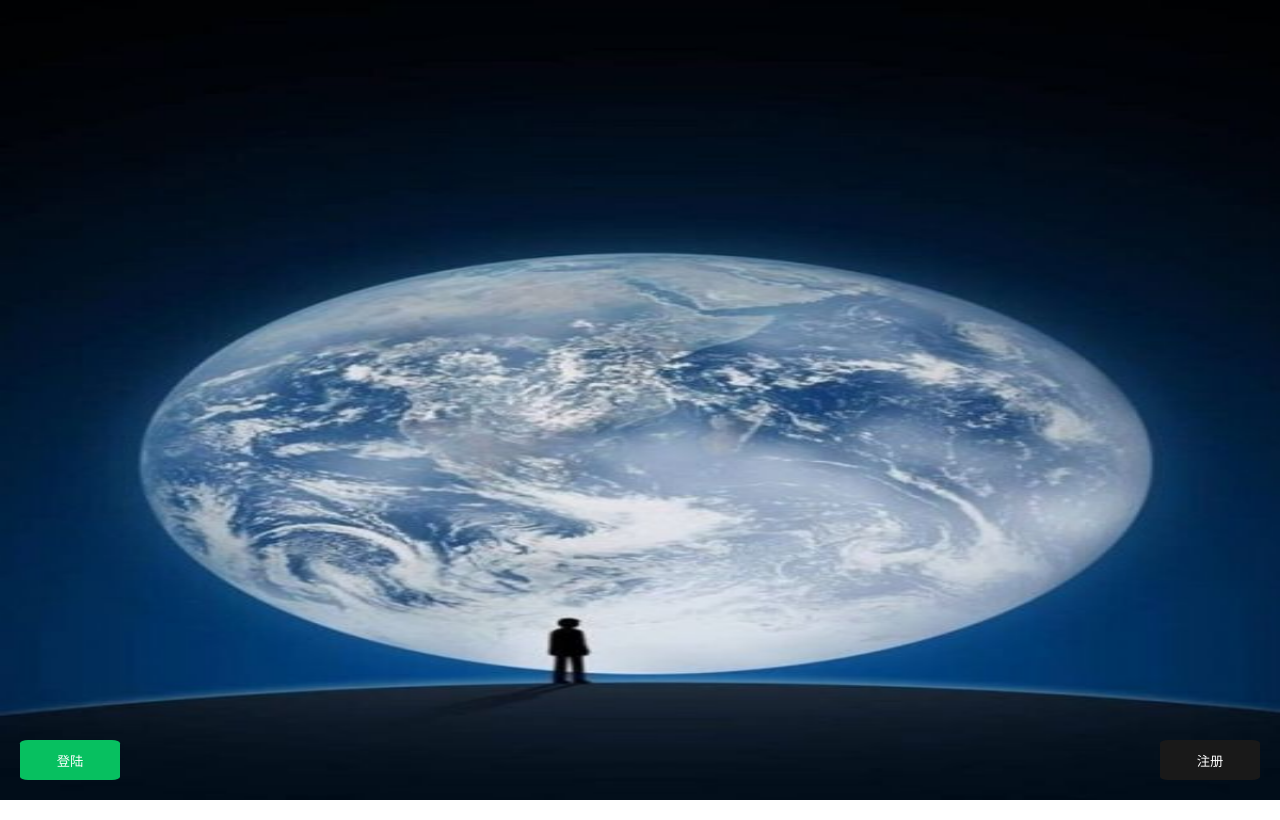
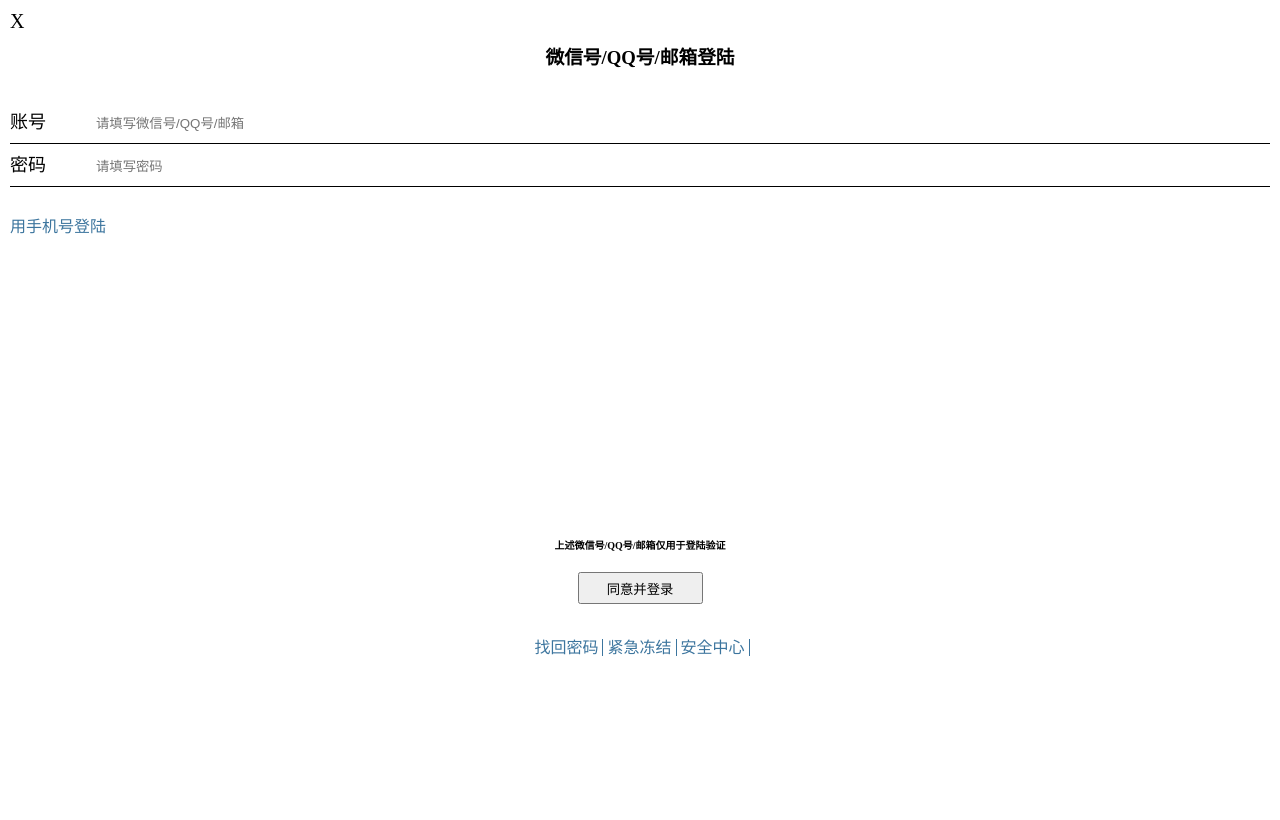
Before and after one commit to xiehuan123/chatSystem, a Vue app: page /weixin in a window 1280 px wide. Built offline with nearby package versions, Linux system fonts and the light colour scheme.

Commit message:
登陆页面和开始页开发完毕

```diff
--- a/src/App.vue
+++ b/src/App.vue
@@ -7,7 +7,9 @@
 <template>
   <div id="app">
    <!-- <router-view></router-view> -->
-  <Index></Index>
+  <!-- <Index></Index>
+   -->
+   <Login></Login>
   </div>
 
 </template>
```
